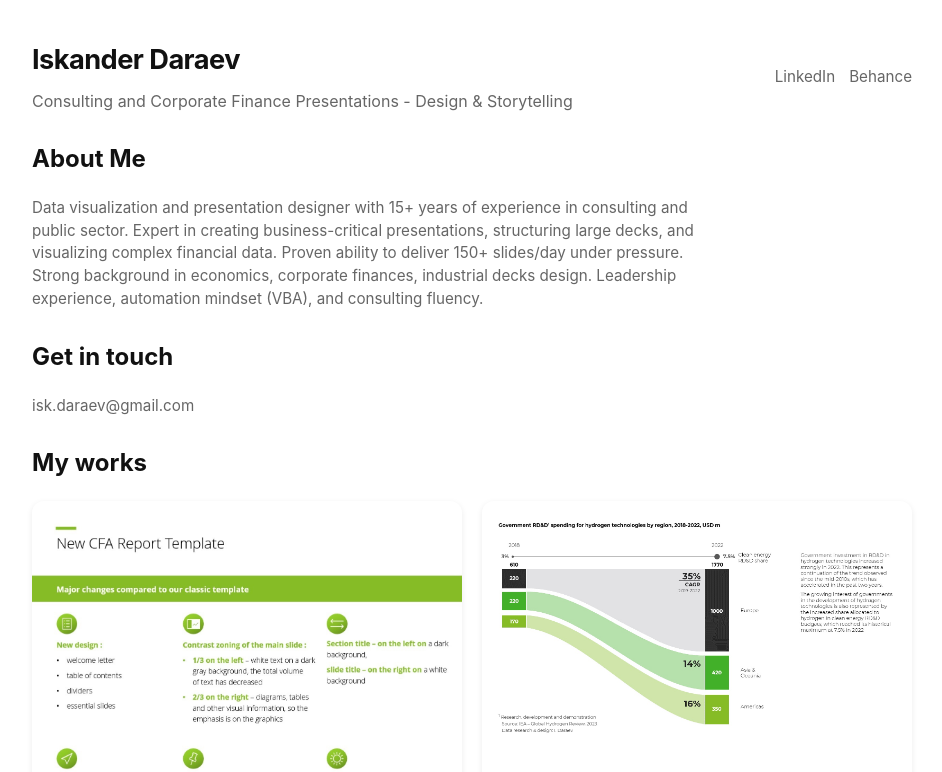
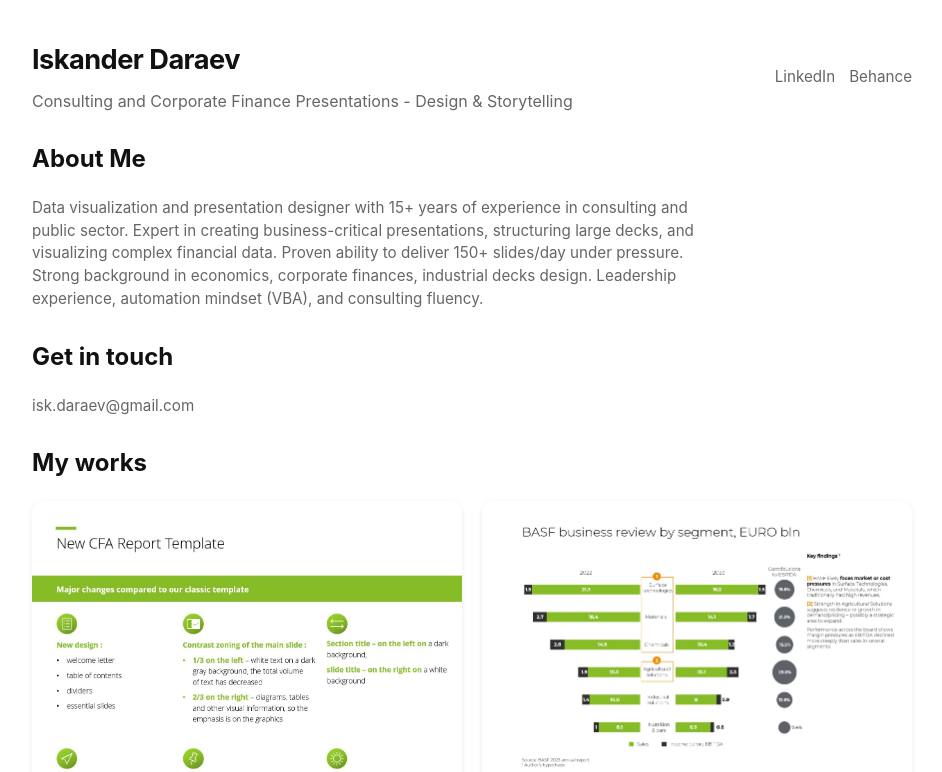
Before and after one commit to isk06/ruportfo, a Next.js app: page / in a window 1280 px wide. Shown: the top 772 px of the page, without its empty margins (168-1110 px from the left). Built offline with nearby package versions, Linux system fonts and the light colour scheme.

Commit message:
Rearrange project images order

```diff
--- a/app/page.tsx
+++ b/app/page.tsx
@@ -12,65 +12,65 @@ const imageFiles = fs.readdirSync(imagesDirectory)
   .filter((file) => file.match(/\.(jpg|jpeg|png|webp)$/))
   .sort((a, b) => {
     const order = [
-      "project 01.jpg",
-      "project 02.jpg",
-      "project 03.jpg",
-      "project 04.jpg",
-      "project 05.jpg",
-      "project 06.jpg",
-      "project 07.jpg",
-      "project 08.jpg",
-      "project 09.jpg",
-      "project 10.jpg",
-      "project 11.jpg",
-      "project 12.jpg",
-      "project 13.jpg",
-      "project 14.jpg",
-      "project 15.jpg",
-      "project 16.jpg",
-      "project 17.jpg",
-      "project 18.jpg",
-      "project 19.jpg",
-      "project 20.jpg",
-      "project 21.jpg",
-      "project 22.jpg",
-      "project 23.jpg",
-      "project 24.jpg",
-      "project 25.jpg",
-      "project 26.jpg",
-      "project 27.jpg",
-      "project 28.jpg",
-      "project 29.jpg",
-      "project 30.jpg",
-      "project 31.jpg",
-      "project 32.jpg",
-      "project 33.jpg",
-      "project 34.jpg",
-      "project 35.jpg",
-      "project 36.jpg",
-      "project 37.jpg",
-      "project 38.jpg",
-      "project 39.jpg",
-      "project 40.jpg",
-      "project 41.jpg",
-      "project 42.jpg",
-      "project 43.jpg",
-      "project 44.jpg",
-      "project 45.jpg",
-      "project 46.jpg",
-      "project 47.jpg",
-      "project 48.jpg",
-      "project 49.jpg",
-      "project 50.jpg",
-      "project 51.jpg",
-      "project 52.jpg",
-      "project 53.jpg",
-      "project 54.jpg",
-      "project 55.jpg",
-      "project 56.jpg",
-      "project 57.jpg",
-      "project 58.jpg",
-      "project 59.jpg"
+      "project01.jpg",
+      "project02.jpg",
+      "project03.jpg",
+      "project04.jpg",
+      "project05.jpg",
+      "project06.jpg",
+      "project07.jpg",
+      "project08.jpg",
+      "project09.jpg",
+      "project10.jpg",
+      "project11.jpg",
+      "project12.jpg",
+      "project13.jpg",
+      "project14.jpg",
+      "project15.jpg",
+      "project16.jpg",
+      "project17.jpg",
+      "project18.jpg",
+      "project19.jpg",
+      "project20.jpg",
+      "project21.jpg",
+      "project22.jpg",
+      "project23.jpg",
+      "project24.jpg",
+      "project25.jpg",
+      "project26.jpg",
+      "project27.jpg",
+      "project28.jpg",
+      "project29.jpg",
+      "project30.jpg",
+      "project31.jpg",
+      "project32.jpg",
+      "project33.jpg",
+      "project34.jpg",
+      "project35.jpg",
+      "project36.jpg",
+      "project37.jpg",
+      "project38.jpg",
+      "project39.jpg",
+      "project40.jpg",
+      "project41.jpg",
+      "project42.jpg",
+      "project43.jpg",
+      "project44.jpg",
+      "project45.jpg",
+      "project46.jpg",
+      "project47.jpg",
+      "project48.jpg",
+      "project49.jpg",
+      "project50.jpg",
+      "project51.jpg",
+      "project52.jpg",
+      "project53.jpg",
+      "project54.jpg",
+      "project55.jpg",
+      "project56.jpg",
+      "project57.jpg",
+      "project58.jpg",
+      "project59.jpg"
     ];
     return order.indexOf(a) - order.indexOf(b);
   });
```
